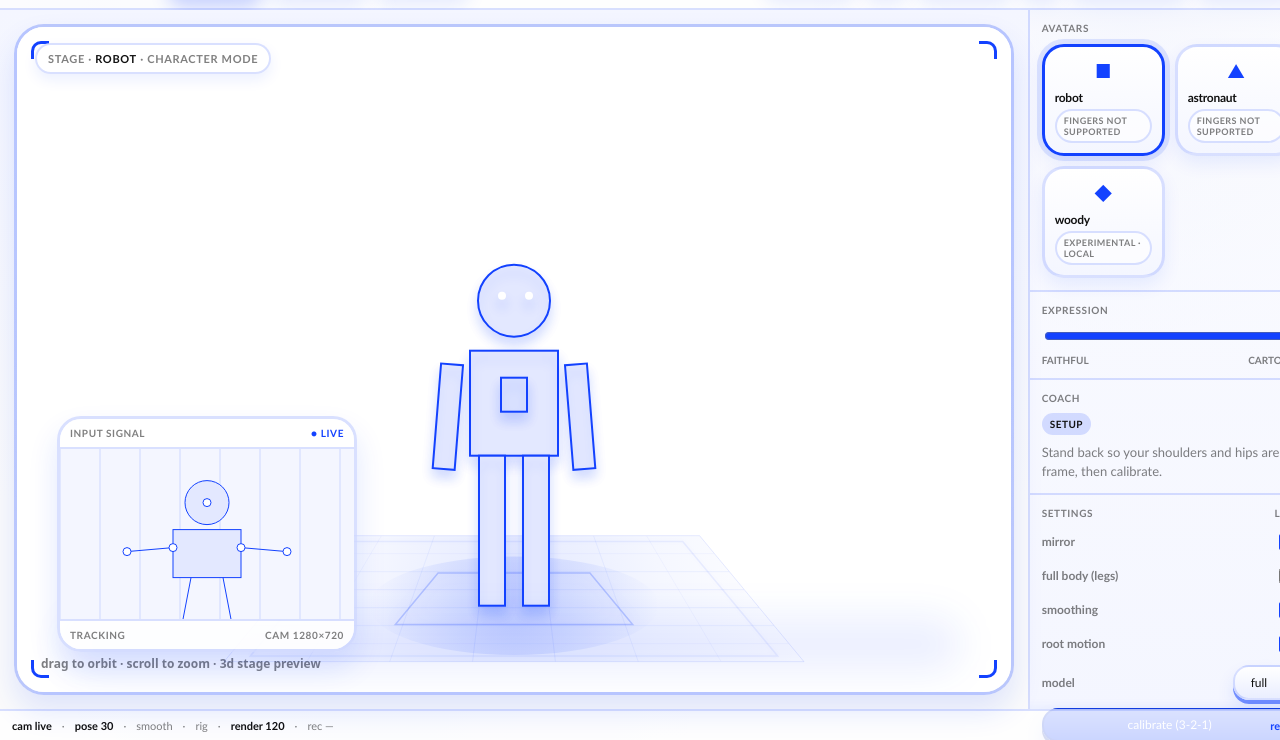
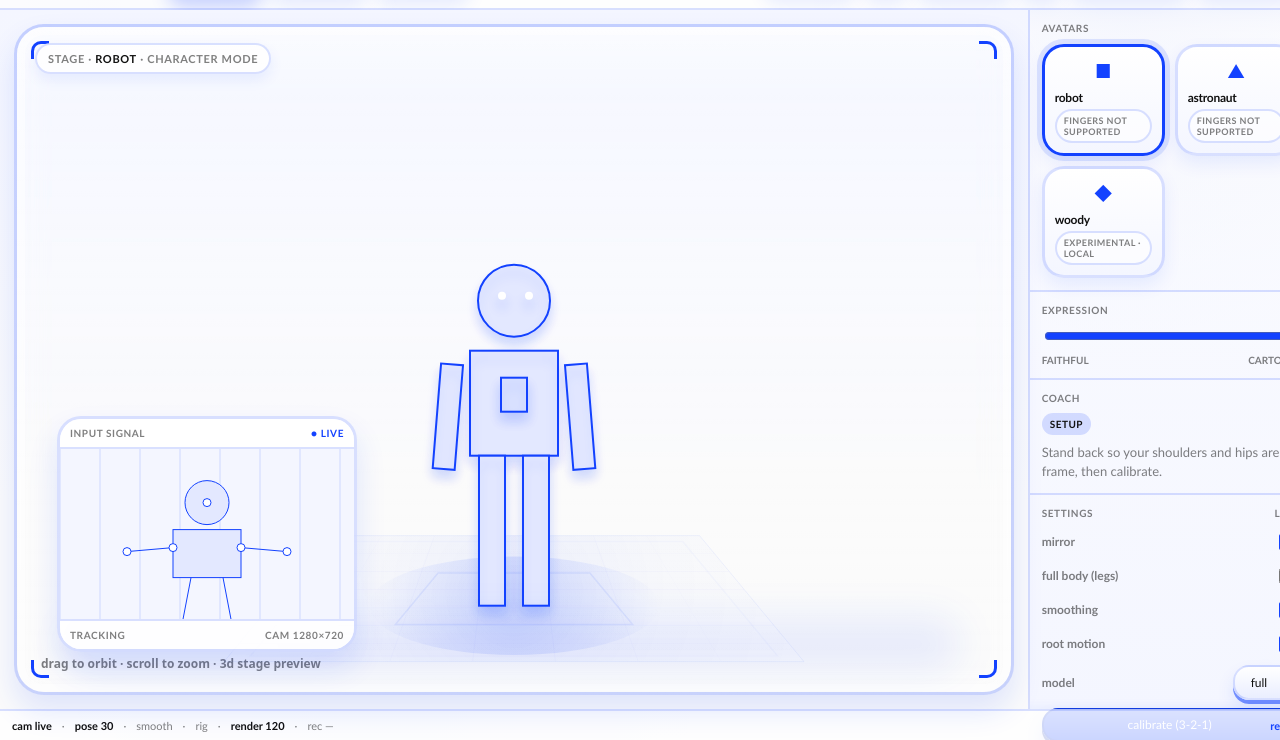
Before and after one commit to lekandigital/posepuppet-design-lab, a plain HTML site: page 013.html in a window 1280 px wide. Shown: the part 60-800 px from the top of the page. Drawn offline with Linux system fonts and the light colour scheme.

Commit message:
style: implement frosted glass aesthetic for stage and render subtle canvas elements

```diff
--- a/013.html
+++ b/013.html
@@ -230,11 +230,12 @@ button.active {
   inset: 14px;
   overflow: hidden;
   border-radius: var(--radius-lg);
-  background:
-    linear-gradient(180deg, rgba(255, 255, 255, 0.26) 0%, rgba(255,255,255,0.08) 100%),
-    linear-gradient(180deg, var(--tint-2) 0%, var(--tint-2) 12%, var(--page-1) 100%);
-  border: 3px solid rgba(var(--accent-rgb), 0.28);
-  box-shadow: inset 0 0 0 8px rgba(255,255,255,0.75), var(--card-shadow);
+  /* transparent frosted glass — the floor is a glass pane for every theme */
+  background: linear-gradient(180deg, rgba(255, 255, 255, 0.22) 0%, rgba(255, 255, 255, 0.06) 100%);
+  backdrop-filter: blur(14px) saturate(1.3);
+  -webkit-backdrop-filter: blur(14px) saturate(1.3);
+  border: 3px solid rgba(var(--accent-rgb), 0.22);
+  box-shadow: inset 0 0 0 8px rgba(255, 255, 255, 0.45), var(--card-shadow);
 }
 
 .stage-frame::before {
@@ -948,10 +949,10 @@ option {
 </div>
 
 <div id="theme-pop" class="hidden" aria-label="theme picker">
-  <div class="theme-pop-title">accent · 13 hues</div>
+  <div class="theme-pop-title">accent · 14 hues</div>
   <div class="swatch-grid" id="swatch-grid"></div>
   <div class="theme-divider"></div>
-  <div class="theme-pop-title">full palettes · 21 sets</div>
+  <div class="theme-pop-title">full palettes · 20 sets</div>
   <div class="set-list" id="set-list"></div>
 </div>
 
@@ -963,11 +964,12 @@ option {
    single applyTheme() call.
    ============================================================ */
 
-// 13 accent hues — these keep the clean neutral (white/near-black) palette
+// 14 accent hues — these keep the clean neutral (white/near-black) palette
 // and only swap the vivid accent + its derived tints. rgb arrays so the
 // build-time colour refactor never touches them.
 const ACCENTS = [
   { name: "cobalt",    rgb: [ 19,  66, 255] },
+  { name: "bubblegum", rgb: [255,  93, 143] },
   { name: "indigo",    rgb: [ 79,  70, 229] },
   { name: "violet",    rgb: [124,  58, 237] },
   { name: "fuchsia",   rgb: [192,  38, 211] },
@@ -1177,14 +1179,6 @@ const SETS = [
     })
   },
   {
-    name: "Bubblegum",
-    theme: theme([255, 93, 143], [56, 189, 248], [52, 211, 153], {
-      page1: "#fdf4f8", page2: "#f6e4ee", stageBg: "#fdf3f8", white: "#fffafc",
-      tint1: "#f6d3e2", tint2: "#fbe7f0", tint3: "#f6dae6",
-      ink: "#33203a", inkStrong: "#25132c", muted: "rgba(51, 32, 58, 0.55)"
-    })
-  },
-  {
     name: "Cobalt Carnival",
     theme: theme([59, 91, 219], [255, 107, 107], [252, 196, 25], {
       page1: "#f5f7fd", page2: "#e6ebf8", stageBg: "#f6f8fd", white: "#fbfcff",
@@ -1295,8 +1289,9 @@ function drawStage(now) {
   // ---- White stage with a luminous rectangular pad under the model ----
   const t = (now || 0) * 0.001;
 
-  stageCtx.fillStyle = T.stageBg;
-  stageCtx.fillRect(0, 0, w, h);
+  // Floor is always a transparent frosted-glass pane — never paint a solid
+  // backdrop. The stage frame's glass shows through; the pad below adds a
+  // faint glassy sheen with an extremely subtle grid + pulse.
 
   // rectangular pad lying flat on the floor (perspective quad)
   const frontHalf = Math.min(w * 0.30, 290);
@@ -1322,24 +1317,32 @@ function drawStage(now) {
   const breathe = 0.5 + 0.5 * Math.sin(t * 0.5);   // slow 0..1
   const edge = (p) => 0.16 + 0.84 * Math.sin(Math.PI * p);   // faint toward edges
 
-  // soft bluish bloom resting on the pad (dreamy halo, clipped to the rectangle)
+  // glassy pane + soft bloom resting on the pad (clipped to the rectangle)
   stageCtx.save();
   quad(stageCtx, 1);
   stageCtx.clip();
+
+  // frosted-glass sheen: a faint translucent pane lying on the floor
+  const glass = stageCtx.createLinearGradient(0, yBack, 0, yFront);
+  glass.addColorStop(0, "rgba(255, 255, 255, 0.04)");
+  glass.addColorStop(1, "rgba(255, 255, 255, 0.13)");
+  stageCtx.fillStyle = glass;
+  stageCtx.fillRect(0, 0, w, h);
+
   const bloom = stageCtx.createRadialGradient(C[0], C[1], 2, C[0], C[1], frontHalf);
-  bloom.addColorStop(0, ac((0.10 + 0.03 * breathe).toFixed(3)));
-  bloom.addColorStop(0.5, ac(0.045));
+  bloom.addColorStop(0, ac((0.05 + 0.02 * breathe).toFixed(3)));
+  bloom.addColorStop(0.5, ac(0.02));
   bloom.addColorStop(1, ac(0));
   stageCtx.fillStyle = bloom;
   stageCtx.fillRect(0, 0, w, h);
 
-  // faint grid lines inside the pad, fading toward the edges
+  // extremely subtle grid lines inside the pad, fading toward the edges
   stageCtx.lineWidth = 1;
   const nx = 7, ny = 7;
   for (let i = 0; i <= nx; i++) {
     const u = i / nx;
     const f = lerp(FL, FR, u), b = lerp(BL, BR, u);
-    stageCtx.strokeStyle = ac((0.07 * edge(u)).toFixed(3));
+    stageCtx.strokeStyle = ac((0.024 * edge(u)).toFixed(3));
     stageCtx.beginPath();
     stageCtx.moveTo(f[0], f[1]);
     stageCtx.lineTo(b[0], b[1]);
@@ -1348,7 +1351,7 @@ function drawStage(now) {
   for (let j = 0; j <= ny; j++) {
     const v = j / ny;
     const l = lerp(FL, BL, v), r = lerp(FR, BR, v);
-    stageCtx.strokeStyle = ac((0.07 * edge(v)).toFixed(3));
+    stageCtx.strokeStyle = ac((0.024 * edge(v)).toFixed(3));
     stageCtx.beginPath();
     stageCtx.moveTo(l[0], l[1]);
     stageCtx.lineTo(r[0], r[1]);
@@ -1356,22 +1359,22 @@ function drawStage(now) {
   }
   stageCtx.restore();
 
-  // dreamy pulse: concentric rectangles slowly expanding outward, fading in/out
+  // extremely subtle pulse: concentric rectangles slowly expanding, fading in/out
   const period = 5.5;
   for (let p = 0; p < 2; p++) {
     const phase = ((t / period) + p * 0.5) % 1;   // 0 (center) -> 1 (edge)
     const env = Math.sin(Math.PI * phase);        // soft fade at both ends
-    stageCtx.strokeStyle = ac((0.24 * env).toFixed(3));
+    stageCtx.strokeStyle = ac((0.08 * env).toFixed(3));
     stageCtx.lineWidth = 1.5;
-    stageCtx.shadowColor = ac(0.5);
-    stageCtx.shadowBlur = 18 * env;
+    stageCtx.shadowColor = ac(0.25);
+    stageCtx.shadowBlur = 10 * env;
     quad(stageCtx, phase);
     stageCtx.stroke();
   }
   stageCtx.shadowBlur = 0;
 
   // faint pad outline
-  stageCtx.strokeStyle = ac(0.10);
+  stageCtx.strokeStyle = ac(0.06);
   stageCtx.lineWidth = 1;
   quad(stageCtx, 1);
   stageCtx.stroke();
```
